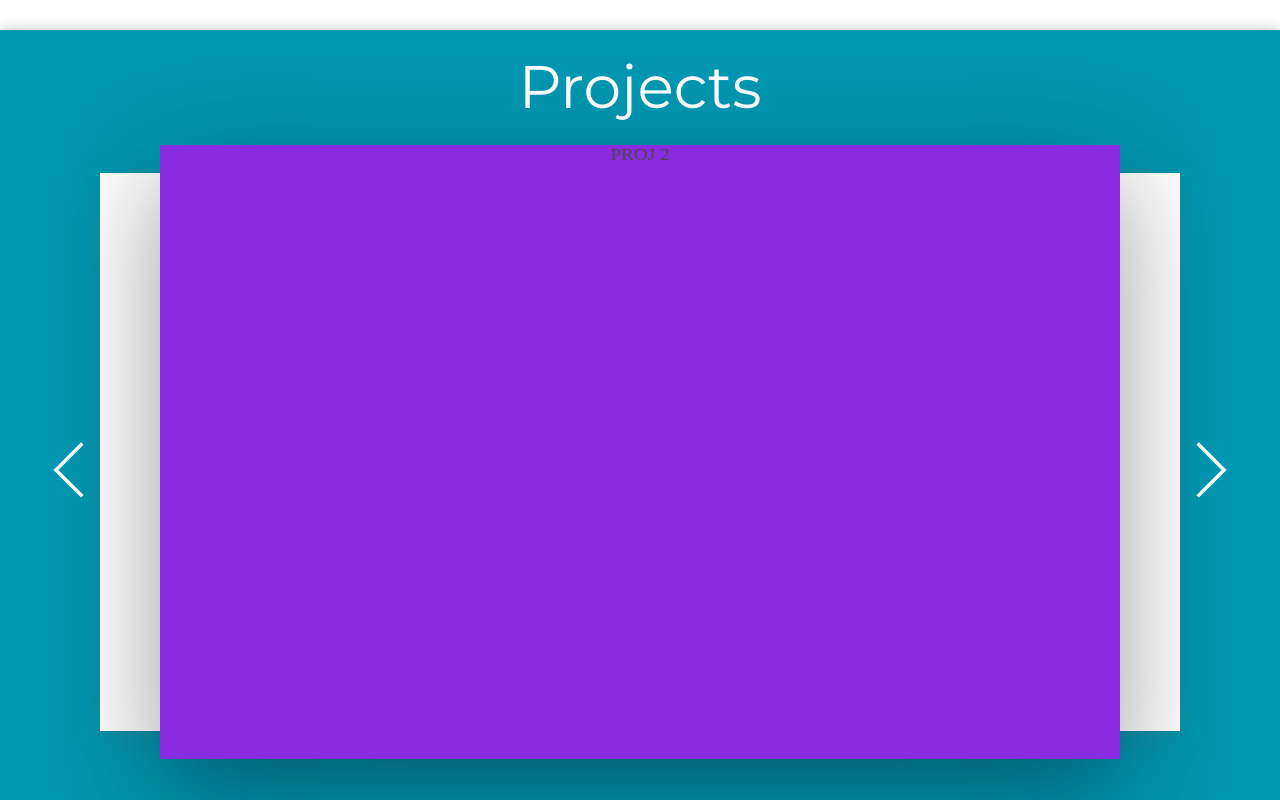
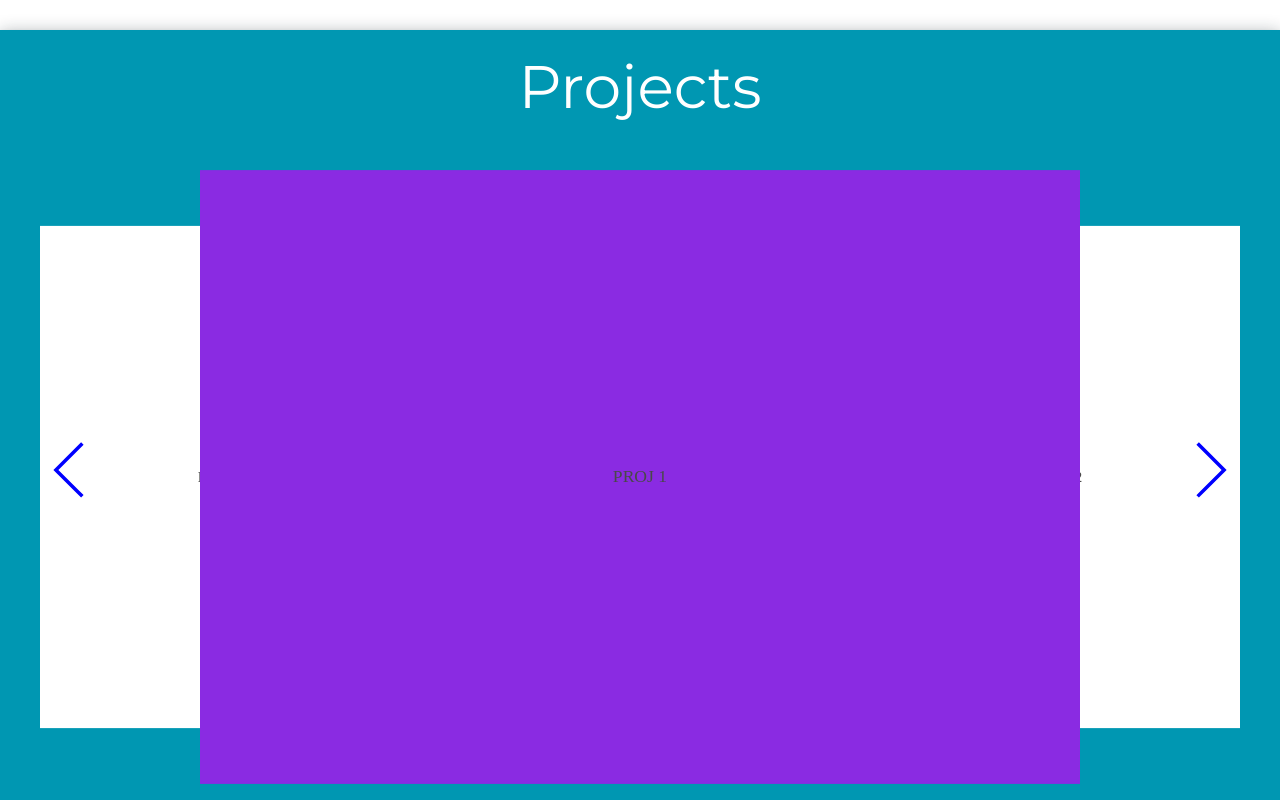
Before and after one commit to MirAdam999/Resume2.0, a Next.js app: page / in a window 1280 px wide. Shown: the part 780-1580 px from the top of the page. Built offline with nearby package versions, Linux system fonts and the light colour scheme.

Commit message:
prj section grid

```diff
--- a/src/comps/homepage_comps/sections/projects/carusel/carusel.css
+++ b/src/comps/homepage_comps/sections/projects/carusel/carusel.css
@@ -1,52 +1,64 @@
 .carousel-container {
     height: calc(101vh - 100px);
     display: flex;
-    flex-direction: row;
     align-items: center;
     justify-content: space-between;
     width: 1200px;
-
+    overflow: hidden;
 }
 
 .carusel-inner {
-    align-self: flex-start;
-    margin-top: 50px;
-    display: grid;
-    grid-auto-flow: column;
+    display: flex;
+    align-items: center;
+    justify-content: center;
+    position: relative;
     width: 1080px;
-    grid-template-columns: repeat(30, 140px);
-
+    height: calc(101vh - 250px);
 }
 
 .proj-on-carusel {
-    position: relative;
-    background-color: white;
-    height: calc(101vh - 250px);
+    position: absolute;
+    transition: all 1s ease;
     width: 800px;
+    height: 100%;
+    background: white;
+    display: flex;
+    align-items: center;
+    justify-content: center;
 }
 
-#p-l {
-    z-index: 1;
-    box-shadow: rgba(100, 100, 111, 0.2) 0px 7px 29px 0px;
+/* Center project */
+.proj-on-carusel.center {
+    transform: translateX(0) scale(1.1);
+    z-index: 3;
+    background: blueviolet;
 }
 
-#p-r {
-    z-index: 1;
-    box-shadow: rgba(100, 100, 111, 0.2) 0px 7px 29px 0px;
+/* Left neighbor */
+.proj-on-carusel.left {
+    transform: translateX(-420px) scale(0.9);
+    z-index: 2;
 }
 
-#current {
+/* Right neighbor */
+.proj-on-carusel.right {
+    transform: translateX(420px) scale(0.9);
     z-index: 2;
-    background-color: blueviolet;
-    box-shadow: rgba(0, 0, 0, 0.4) 0px 30px 90px;
-    transform: scaleX(1.2) scaleY(1.1);
+}
+
+/* Hidden projects */
+.proj-on-carusel.hidden {
+    opacity: 0;
+    pointer-events: none;
 }
 
 .carousel-btn {
-    color: white;
+    position: relative;
+    color: blue;
     font-size: 60px;
     transition: ease 0.3s;
     cursor: pointer;
+    z-index: 90;
 }
 
 .carousel-btn:hover {
--- a/src/comps/homepage_comps/sections/projects/carusel/carusel.js
+++ b/src/comps/homepage_comps/sections/projects/carusel/carusel.js
@@ -4,18 +4,41 @@ import { useState } from 'react'
 import './carusel.css'
 import { TfiAngleLeft, TfiAngleRight } from "react-icons/tfi";
 
+const projects = ["PROJ 1", "PROJ 2", "PROJ 3", "PROJ 4", "PROJ 5"]
+
 export default function Carousel() {
     const [current, setCurrent] = useState(0)
 
+    const moveLeft = () => {
+        setCurrent(prev => (prev - 1 + projects.length) % projects.length)
+    }
+
+    const moveRight = () => {
+        setCurrent(prev => (prev + 1) % projects.length)
+    }
+
+    // Helper to wrap indexes
+    const mod = (n, m) => (n + m) % m
+
     return (
         <div className="carousel-container">
-            <div className="carousel-btn" id="carousel-btn-l"><TfiAngleLeft /></div>
-            <div className='carusel-inner'>
-                <div className='proj-on-carusel' id='p-l'>PROJ 1</div>
-                <div className='proj-on-carusel' id='current'>PROJ 2</div>
-                <div className='proj-on-carusel' id='p-r'>PROJ 3</div>
+            <div className="carousel-btn" onClick={moveLeft}><TfiAngleLeft /></div>
+            <div className="carusel-inner">
+                {projects.map((proj, index) => {
+                    let className = "proj-on-carusel"
+                    if (index === current) className += " center"
+                    else if (index === mod(current - 1, projects.length)) className += " left"
+                    else if (index === mod(current + 1, projects.length)) className += " right"
+                    else className += " hidden"
+
+                    return (
+                        <div key={index} className={className}>
+                            {proj}
+                        </div>
+                    )
+                })}
             </div>
-            <div className="carousel-btn" id="carousel-btn-r"><TfiAngleRight /></div>
+            <div className="carousel-btn" onClick={moveRight}><TfiAngleRight /></div>
         </div>
     )
 }
```
